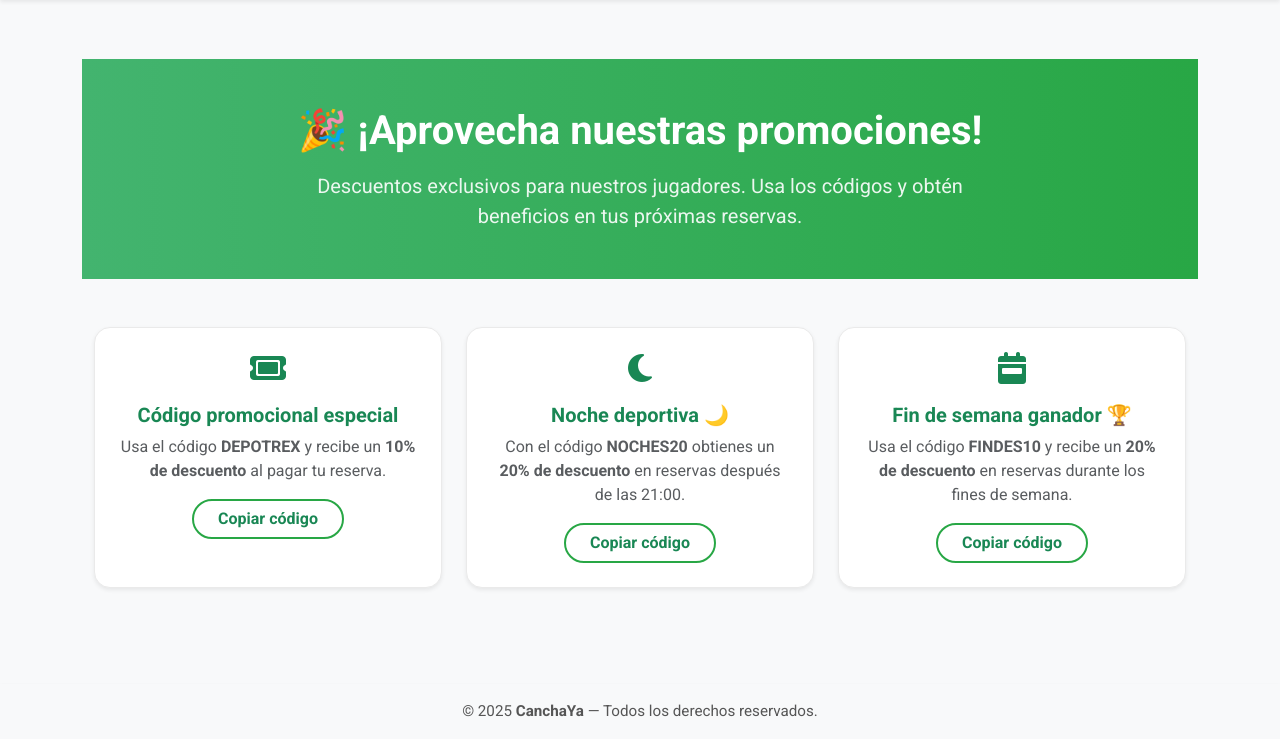
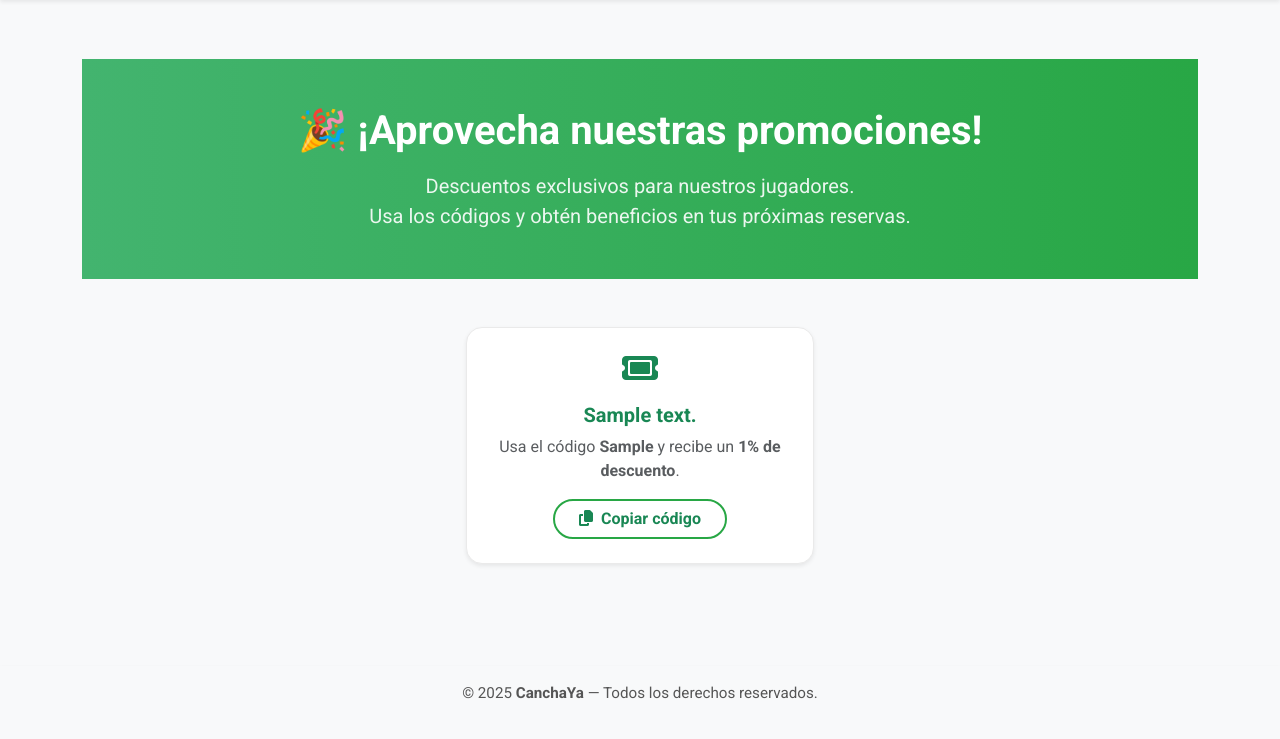
Before and after one commit to IgnacioRiffop/CanchaYa, a Django app: page /promociones/ in a window 1280 px wide. Shown: the part 79-818 px from the top of the page. After the commit the page ends 778 px from the top, so only its background shows below. Run offline with Django 3.2, Linux system fonts and the light colour scheme; tables that the repository leaves empty hold one stand-in row (values such as "Sample post"); some libraries are stand-ins or nearby versions.

Commit message:
promociones listo

```diff
--- a/core/templates/core/promociones.html
+++ b/core/templates/core/promociones.html
@@ -1,80 +1,67 @@
 {% extends 'core/base.html' %}
+{% load static %}
 
 {% block title %}Promociones | CanchaYa{% endblock %}
 
 {% block contenido %}
-
-<!-- Hero -->
+<!-- 🟩 Hero Section -->
 <section class="hero-promos text-center text-white py-5 mb-5">
   <div class="container">
     <h1 class="fw-bold mb-3">🎉 ¡Aprovecha nuestras promociones!</h1>
-    <p class="lead">
-      Descuentos exclusivos para nuestros jugadores.
+    <p class="lead mb-0">
+      Descuentos exclusivos para nuestros jugadores.<br>
       Usa los códigos y obtén beneficios en tus próximas reservas.
     </p>
   </div>
 </section>
 
-<!-- Lista de promociones -->
+<!-- 🟩 Lista de promociones -->
 <section class="promociones mb-5">
   <div class="container">
+    {% if promociones %}
       <div class="row justify-content-center g-4">
-
-      <!-- PROMO 1 -->
+        {% for promo in promociones %}
         <div class="col-md-6 col-lg-4">
           <div class="promo-card shadow-sm p-4 rounded-4 h-100">
             <div class="text-center mb-3">
               <i class="fa-solid fa-ticket text-success fa-2x"></i>
             </div>
-          <h5 class="fw-bold text-success mb-2 text-center">Código promocional especial</h5>
+
+            <!-- Título -->
+            <h5 class="fw-bold text-success mb-2 text-center">
+              {{ promo.descripcion|default:"Promoción especial" }}
+            </h5>
+
+            <!-- Detalle -->
             <p class="text-muted text-center mb-3">
-            Usa el código <strong>DEPOTREX</strong> y recibe un <strong>10% de descuento</strong> al pagar tu reserva.
+              {% if promo.descuento_porcentaje %}
+                Usa el código <strong>{{ promo.codigo }}</strong> y recibe un
+                <strong>{{ promo.descuento_porcentaje }}% de descuento</strong>.
+              {% elif promo.descuento_fijo %}
+                Usa el código <strong>{{ promo.codigo }}</strong> y obtén un
+                descuento de <strong>${{ promo.descuento_fijo|floatformat:0 }}</strong>.
+              {% else %}
+                Usa el código <strong>{{ promo.codigo }}</strong> y disfruta de tu beneficio.
+              {% endif %}
             </p>
-          <div class="text-center">
-            <button class="btn btn-outline-success rounded-pill px-4" onclick="copiarCodigo('DEPOTREX')">
-              Copiar código
+
+            <!-- Botón copiar -->
+            <div class="text-center mt-auto">
+              <button
+                class="btn btn-outline-success rounded-pill px-4"
+                onclick="copiarCodigo('{{ promo.codigo }}')">
+                <i class="fa-solid fa-copy me-2"></i>Copiar código
               </button>
             </div>
           </div>
         </div>
-
-      <!-- PROMO 2 -->
-      <div class="col-md-6 col-lg-4">
-        <div class="promo-card shadow-sm p-4 rounded-4 h-100">
-          <div class="text-center mb-3">
-            <i class="fa-solid fa-moon text-success fa-2x"></i>
+        {% endfor %}
       </div>
-          <h5 class="fw-bold text-success mb-2 text-center">Noche deportiva 🌙</h5>
-          <p class="text-muted text-center mb-3">
-            Con el código <strong>NOCHES20</strong> obtienes un <strong>20% de descuento</strong> en reservas después de las 21:00.
+    {% else %}
+      <p class="text-center text-muted mt-5">
+        No hay promociones activas por el momento.
       </p>
-          <div class="text-center">
-            <button class="btn btn-outline-success rounded-pill px-4" onclick="copiarCodigo('NOCHES20')">
-              Copiar código
-            </button>
-          </div>
-        </div>
-      </div>
-
-      <!-- PROMO 3 -->
-      <div class="col-md-6 col-lg-4">
-        <div class="promo-card shadow-sm p-4 rounded-4 h-100">
-          <div class="text-center mb-3">
-            <i class="fa-solid fa-calendar-week text-success fa-2x"></i>
-          </div>
-          <h5 class="fw-bold text-success mb-2 text-center">Fin de semana ganador 🏆</h5>
-          <p class="text-muted text-center mb-3">
-            Usa el código <strong>FINDES10</strong> y recibe un <strong>20% de descuento</strong> en reservas durante los fines de semana.
-          </p>
-          <div class="text-center">
-            <button class="btn btn-outline-success rounded-pill px-4" onclick="copiarCodigo('FINDES10')">
-              Copiar código
-            </button>
-          </div>
-        </div>
-      </div>
-
-    </div>
+    {% endif %}
   </div>
 </section>
 
@@ -82,7 +69,6 @@
 
 {% block js %}
 <script src="https://cdn.jsdelivr.net/npm/sweetalert2@11"></script>
-
 <script>
   function copiarCodigo(codigo) {
     navigator.clipboard.writeText(codigo);
@@ -90,8 +76,38 @@
       icon: 'success',
       title: '¡Código copiado!',
       text: `Has copiado el código ${codigo}. ¡Aplícalo al momento de reservar!`,
-      confirmButtonColor: '#28a745'
+      confirmButtonColor: '#28a745',
+      timer: 2000,
+      showConfirmButton: false
     });
   }
 </script>
 {% endblock %}
+
+{% block extra_css %}
+<style>
+  /* 🟩 Hero Section */
+  .hero-promos {
+    background: linear-gradient(135deg, #198754 0%, #28a745 100%);
+    border-radius: 0 0 40px 40px;
+  }
+
+  /* 🟩 Tarjetas de promoción */
+  .promo-card {
+    background-color: #fff;
+    border: none;
+    transition: all 0.2s ease-in-out;
+  }
+  .promo-card:hover {
+    transform: translateY(-5px);
+    box-shadow: 0 8px 20px rgba(0, 0, 0, 0.08);
+  }
+
+  /* 🟩 Botón */
+  .btn-outline-success:hover {
+    color: #fff;
+    background-color: #198754;
+    border-color: #198754;
+  }
+</style>
+{% endblock %}
--- a/core/views.py
+++ b/core/views.py
@@ -50,7 +50,9 @@ def contacto(request):
     return render(request, 'core/contacto.html')
 
 def promociones(request):
-    return render(request, 'core/promociones.html')
+    """Muestra las promociones activas a los usuarios"""
+    promociones = Promocion.objects.filter(activo=True)
+    return render(request, 'core/promociones.html', {'promociones': promociones})
 
 from django.shortcuts import render, redirect
 from django.contrib.auth import authenticate, login, logout
@@ -63,8 +65,6 @@ def index(request):
 def contacto(request):
     return render(request, 'core/contacto.html')
 
-def promociones(request):
-    return render(request, 'core/promociones.html')
 
 def login_view(request):
     if request.method == 'POST':
```
Lines whose indentation alone changed are shown as unchanged.
